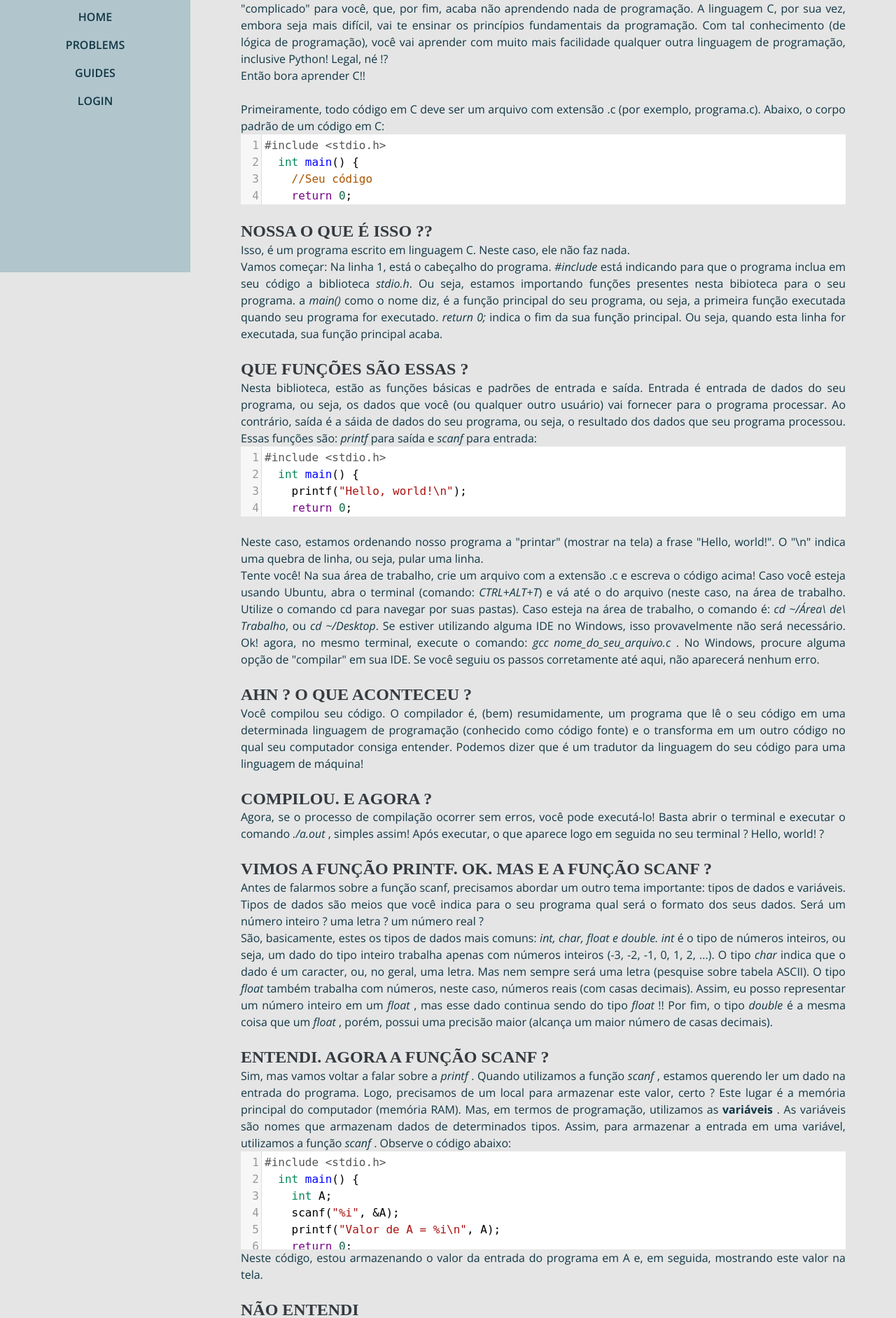
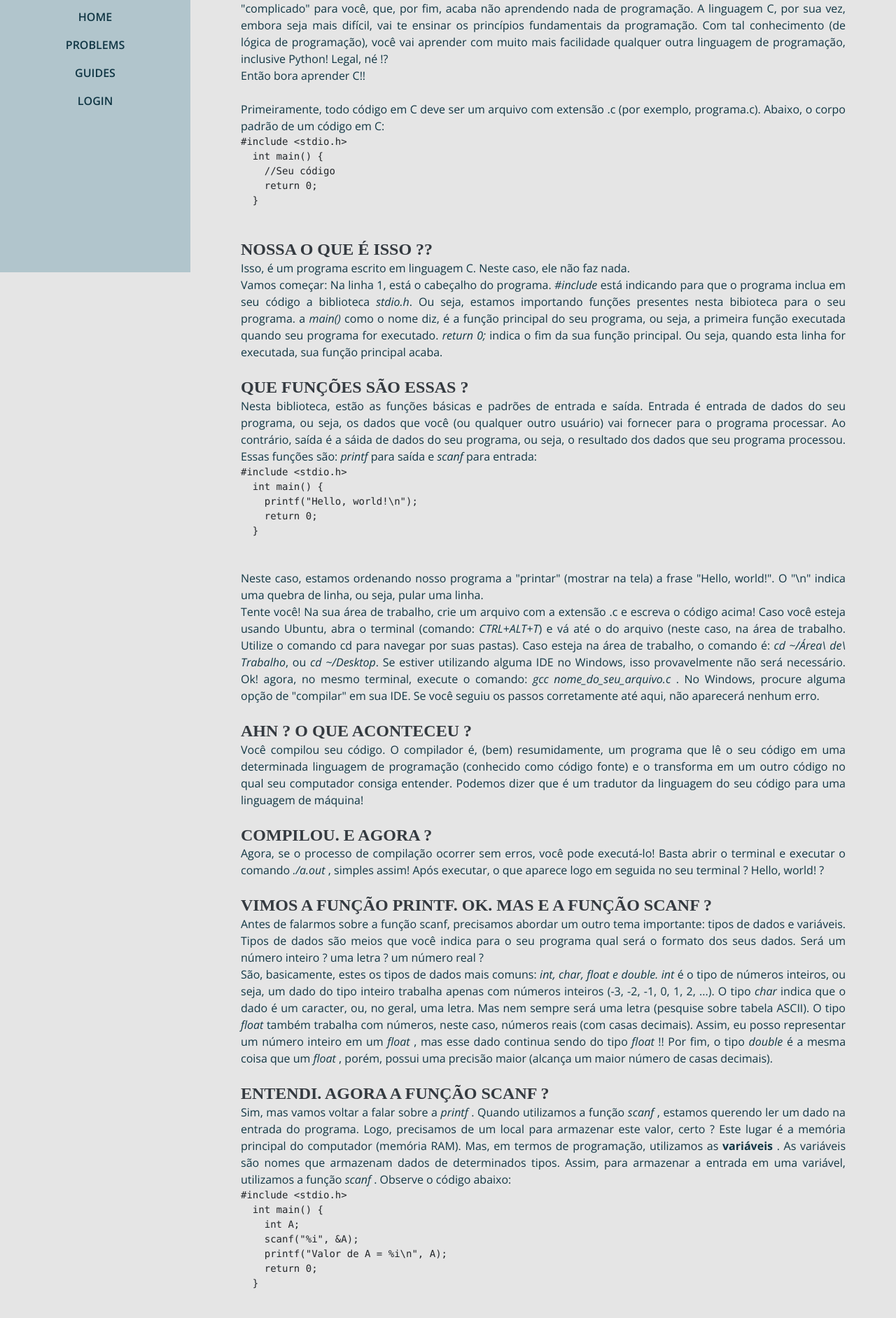
Before and after one commit to brunoemori/UEM-ProgrammingContest, a Django app: page /guides/n2 in a window 1280 px wide. Shown: the part 411-2294 px from the top of the page at 70% size. Run offline with Django 3.2, Linux system fonts and the light colour scheme; some libraries are stand-ins or nearby versions; some web fonts are replaced.

Commit message:
Fixed typo

```diff
--- a/guides/templates/guides/n2.html
+++ b/guides/templates/guides/n2.html
@@ -2,9 +2,9 @@
 {% include "sidebar.html" %}
 
 <html>
-  <head>
-    <link rel="stylesheet" href="/static/css/codemirror.css">
-  </head>
+  <style>
+    .prettyprint ol.linenums > li { list-style-type: decimal; }
+  </style>
   <body>
     <title> Guide #1 - Basics of C programming language </title>
     <div class="container-fluid p-0">
@@ -21,12 +21,12 @@
         Então bora aprender C!!
         <div class="mt-4"></div>
         Primeiramente, todo código em C deve ser um arquivo com extensão .c (por exemplo, programa.c). Abaixo, o corpo padrão de um código em C:
-        <textarea class="codemirror-textarea">#include <stdio.h>
+        <pre class="prettyprint linenums">#include &ltstdio.h&gt
   int main() {
     //Seu código
     return 0;
   }
-        </textarea>
+        </pre>
 
         <h4 class="mt-4 mb-0"> NOSSA O QUE É ISSO ??</h4>
         Isso, é um programa escrito em linguagem C. Neste caso, ele não faz nada. <br>
@@ -34,12 +34,12 @@
 
         <h4 class="mt-4 mb-0"> Que funções são essas ?</h4>
         Nesta biblioteca, estão as funções básicas e padrões de entrada e saída. Entrada é entrada de dados do seu programa, ou seja, os dados que você (ou qualquer outro usuário) vai fornecer para o programa processar. Ao contrário, saída é a sáida de dados do seu programa, ou seja, o resultado dos dados que seu programa processou. Essas funções são: <i> printf </i> para saída e <i> scanf </i> para entrada:
-         <textarea class="codemirror-textarea">#include <stdio.h>
+         <pre class="prettyprint linenums">#include &ltstdio.h&gt
   int main() {
     printf("Hello, world!\n");
     return 0;
   }
-        </textarea>
+        </pre>
         <div class="mt-4"><div>
         Neste caso, estamos ordenando nosso programa a "printar" (mostrar na tela) a frase "Hello, world!". O "\n" indica uma quebra de linha, ou seja, pular uma linha.
         <br>
@@ -53,14 +53,14 @@
         São, basicamente, estes os tipos de dados mais comuns: <i> int, char, float e double. </i> <i> int </i> é o tipo de números inteiros, ou seja, um dado do tipo inteiro trabalha apenas com números inteiros (-3, -2, -1, 0, 1, 2, ...). O tipo <i> char </i> indica que o dado é um caracter, ou, no geral, uma letra. Mas nem sempre será uma letra (pesquise sobre tabela ASCII). O tipo <i> float </i> também trabalha com números, neste caso, números reais (com casas decimais). Assim, eu posso representar um número inteiro em um <i> float </i>, mas esse dado continua sendo do tipo <i> float </i>!! Por fim, o tipo <i> double </i> é a mesma coisa que um <i> float </i>, porém, possui uma precisão maior (alcança um maior número de casas decimais).
         <h4 class="mt-4 mb-0"> Entendi. Agora a função scanf ? </h4>
         Sim, mas vamos voltar a falar sobre a <i> printf </i>. Quando utilizamos a função <i> scanf </i>, estamos querendo ler um dado na entrada do programa. Logo, precisamos de um local para armazenar este valor, certo ? Este lugar é a memória principal do computador (memória RAM). Mas, em termos de programação, utilizamos as <strong> variáveis </strong>. As variáveis são nomes que armazenam dados de determinados tipos. Assim, para armazenar a entrada em uma variável, utilizamos a função <i> scanf </i>. Observe o código abaixo:
-         <textarea class="codemirror-textarea">#include <stdio.h>
+         <pre class="prettyprint linenums">#include &ltstdio.h&gt
   int main() {
     int A;
     scanf("%i", &A);
     printf("Valor de A = %i\n", A);
     return 0;
   }
-        </textarea>
+        </pre>
         Neste código, estou armazenando o valor da entrada do programa em A e, em seguida, mostrando este valor na tela.
         <h4 class="mt-4 mb-0"> Não entendi </h4>
 
@@ -68,22 +68,22 @@
         <h4 class="mt-4 mb-0"> A função printf está diferente </h4>
         Sim, pois não queremos mais mostrar na tela "Hello, world!". Agora, queremos mostrar na tela o resultado de A. Como A é uma variável, a função <i> printf </i> muda um pouco, o primeiro argumento da função é "A = %i". Observe que também há um especificador de formato inteiro. Assim como ocorre na função <i> scanf </i>, a função <i> printf </i> também precisa saber o tipo de dado que será mostrado. Como A é uma variável do tipo inteiro, utilizamos "%i". A diferença é que, na hoje de "printar", este especificador será substituído pelo valor que queremos mostrar. O segundo argumento é justamente isso: o que substituirá o "%i" na função <i> printf </i>. Neste caso, a variável A. <br>
         Sua vez! Da mesma forma que você escreveu, compilou e executou seu primeiro código, faça o mesmo com esse e veja os resultados! Ao executar o programa, digite 2 e tecle <i> Enter </i>. O que acontece ? (Note que, ao executar a função <i> scanf </i> seu programa ficará esperando o valor da entrada ser inserido). Agora, analise o código abaixo:
-        </div>
-         <textarea class="codemirror-textarea">#include <stdio.h>
+         <pre class="prettyprint linenums">#include &ltstdio.h&gt
   int main() {
     int A, B;
     scanf("%i %i", &A, &B);
     int C = A + B;
-    printf("Valor de A + B = %i\n", C);
+    printf("%i + %i = %i\n", A, B, C);
     return 0;
   }
-        </textarea>
-        Podemos declarar várias variáveis do mesmo tipo, separando os nomes por vírgula. A função <i> scanf </i> também pode ler várias variáveis em apenas uma chamada, separando os especificadores por espaço, e os endereços das variáveis por vírgulas. Operações entre variáveis também ocorrem, sendo + (soma), - (subtração), * (multiplicação), / (divisão), os operadores matemáticos. No caso acima, estou armazendo o valor da soma das variáveis A e B em uma outra variável do tipo inteiro, chamada C. <br>
+        </pre>
+        Podemos declarar várias variáveis do mesmo tipo, separando os nomes por vírgula. A função <i> scanf </i> também pode ler várias variáveis em apenas uma chamada, separando os especificadores por espaço, e os endereços das variáveis por vírgulas (Note que a função <i> printf </i> funciona de maneira semelhante). Operações entre variáveis também ocorrem, sendo + (soma), - (subtração), * (multiplicação), / (divisão), % (retorna o resto da divisão), os operadores matemáticos. No caso acima, estou armazendo o valor da soma das variáveis A e B em uma outra variável do tipo inteiro, chamada C. <br>
         <strong> OBSERVAÇÃO IMPORTANTE </strong>: observe que algumas linhas acabam com um ; (ponto e vírgula). Caso esqueça de uma, o compilador não vai entender o código e dará erro!
 
         <h4 class="mt-4 mb-0"> Muito legal!! E agora ? </h4>
-        Agora, vamos ver se você realmente entendeu. No URI Online Judge, resolva os problemas de inicante (1001, 1002, etc).
+        Agora, vamos ver se você realmente entendeu. No URI Online Judge, resolva os problemas de iniciante (1001, 1002, etc).
 
+        </div>
         <div class="mt-5" style="display:flex; justify-content: space-between;">
           <div align="left">
             <a href="/guides/n1">
@@ -91,21 +91,15 @@
             </a>
           </div>
 
-          <!-- Not yet implemented
           <div align="right">
             <a href="/guides/n3">
               <button type="button" class="btn btn-secondary"> Próximo </button>
             </a>
           </div>
-          -->
         </div>
 
       </section>
     </div>
-    <script src="/static/vendor/jquery/jquery.min.js"></script>
-    <script src="/static/js/codemirror.js"></script>
-    <script src="/static/js/text-area-guides.js"></script>
-
-    <script src="/static/mode/clike/clike.js"></script>
+    <script src="https://cdn.rawgit.com/google/code-prettify/master/loader/run_prettify.js"></script>
   </body>
 </html>
```
